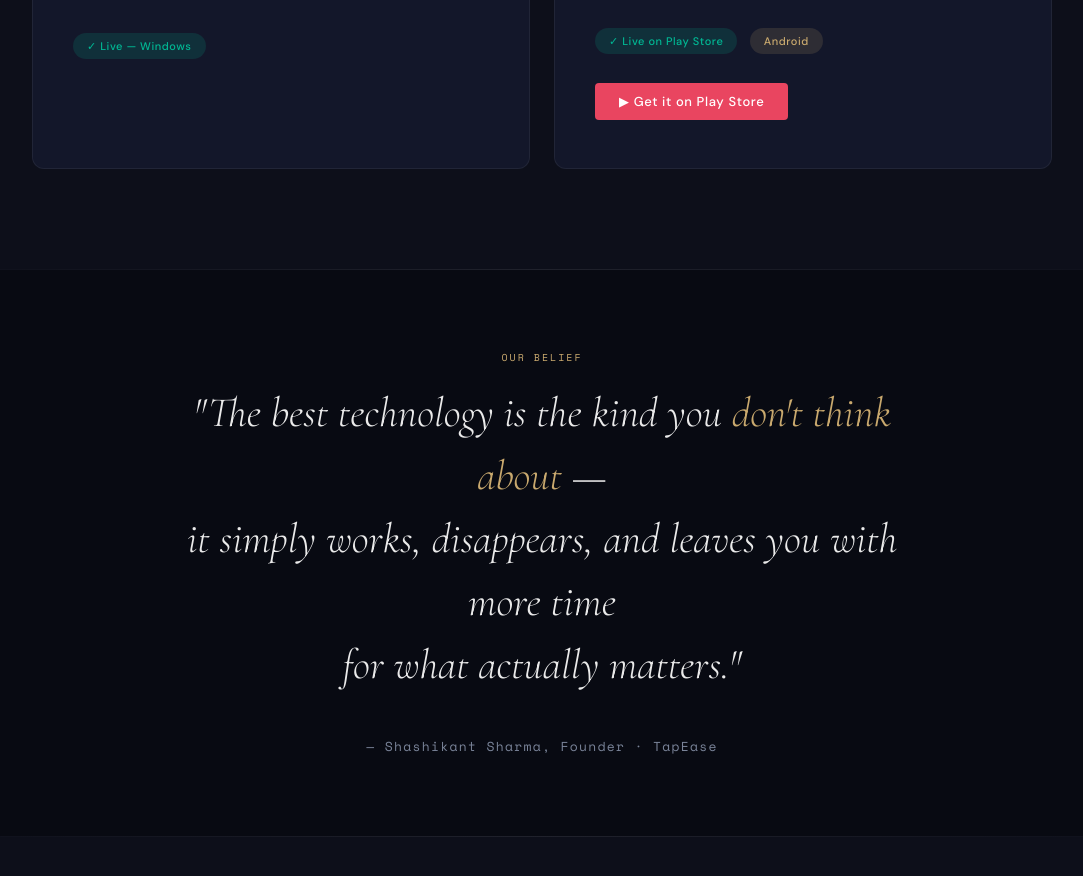
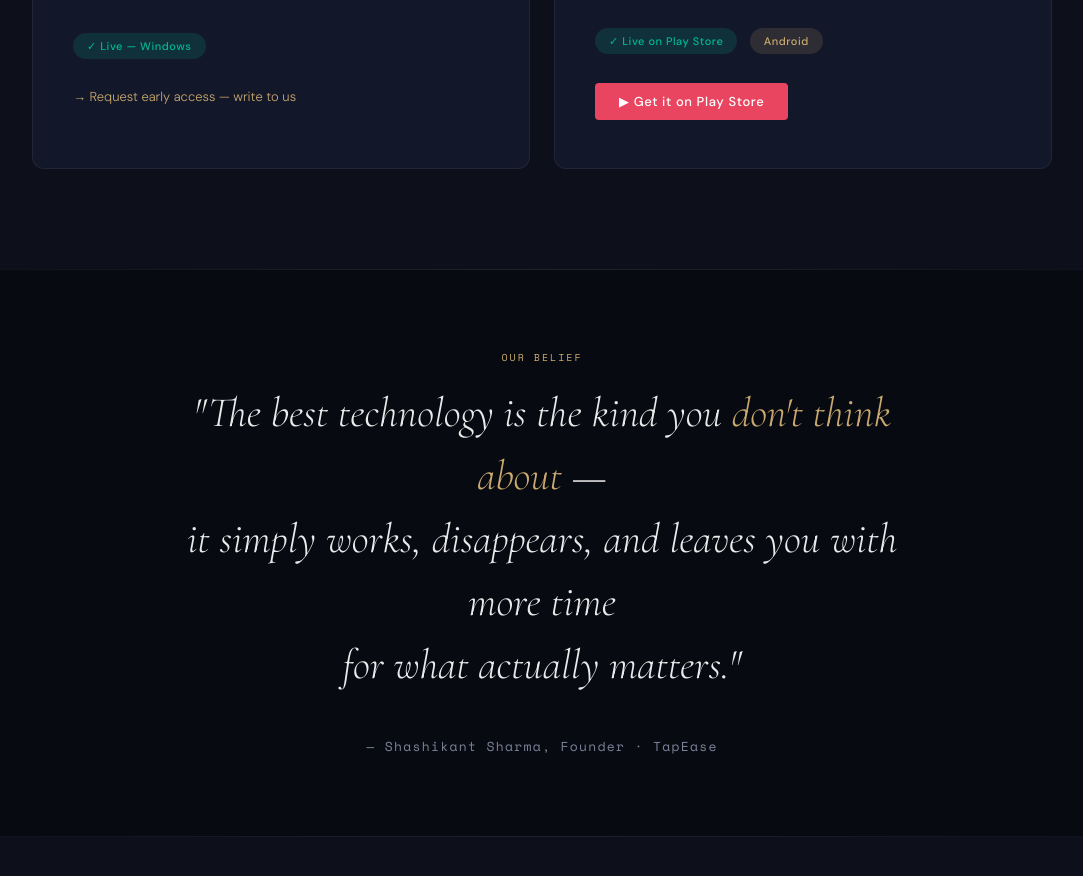
Before and after one commit to shashiks26/tapease, a plain HTML site: page index.html in a window 1280 px wide. Shown: the part 1660-2536 px from the top of the page, without its empty margins (98-1181 px from the left). Drawn offline with nearby package versions, Linux system fonts and the light colour scheme.

Commit message:
Update index.html

```diff
--- a/index.html
+++ b/index.html
@@ -699,7 +699,9 @@
           <li>Full activity log — every action recorded</li>
           <li>No cloud, no data sharing, ever</li>
         </ul>
-        <span class="app-badge badge-live">✓ Live — Windows</span>
+       <span class="app-badge badge-live">✓ Live — Windows</span>
+<br><br>
+<a onclick="window.location.href=atob('bWFpbHRvOmhlbGxvQHNoYXNoaWthbnRzaGFybWEuaW4/c3ViamVjdD1HbWFpbCBDbGVhbmVyIC0gRWFybHkgQWNjZXNzIFJlcXVlc3Q=')" style="display:inline-block; margin-top:8px; font-size:13px; color:var(--gold); text-decoration:none; cursor:pointer;">→ Request early access — write to us</a>
       </div>
 
       <!-- Thank You -->
```
